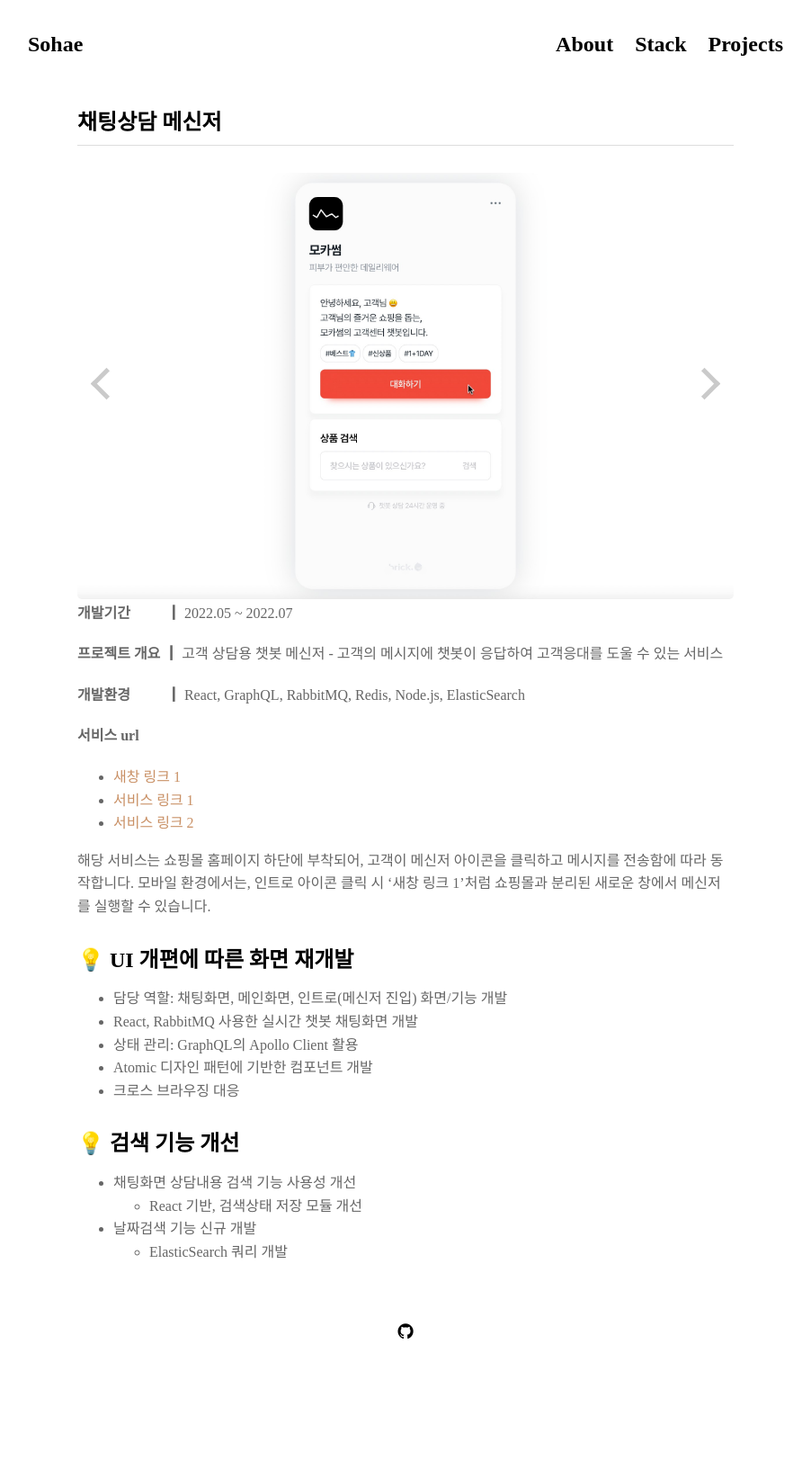
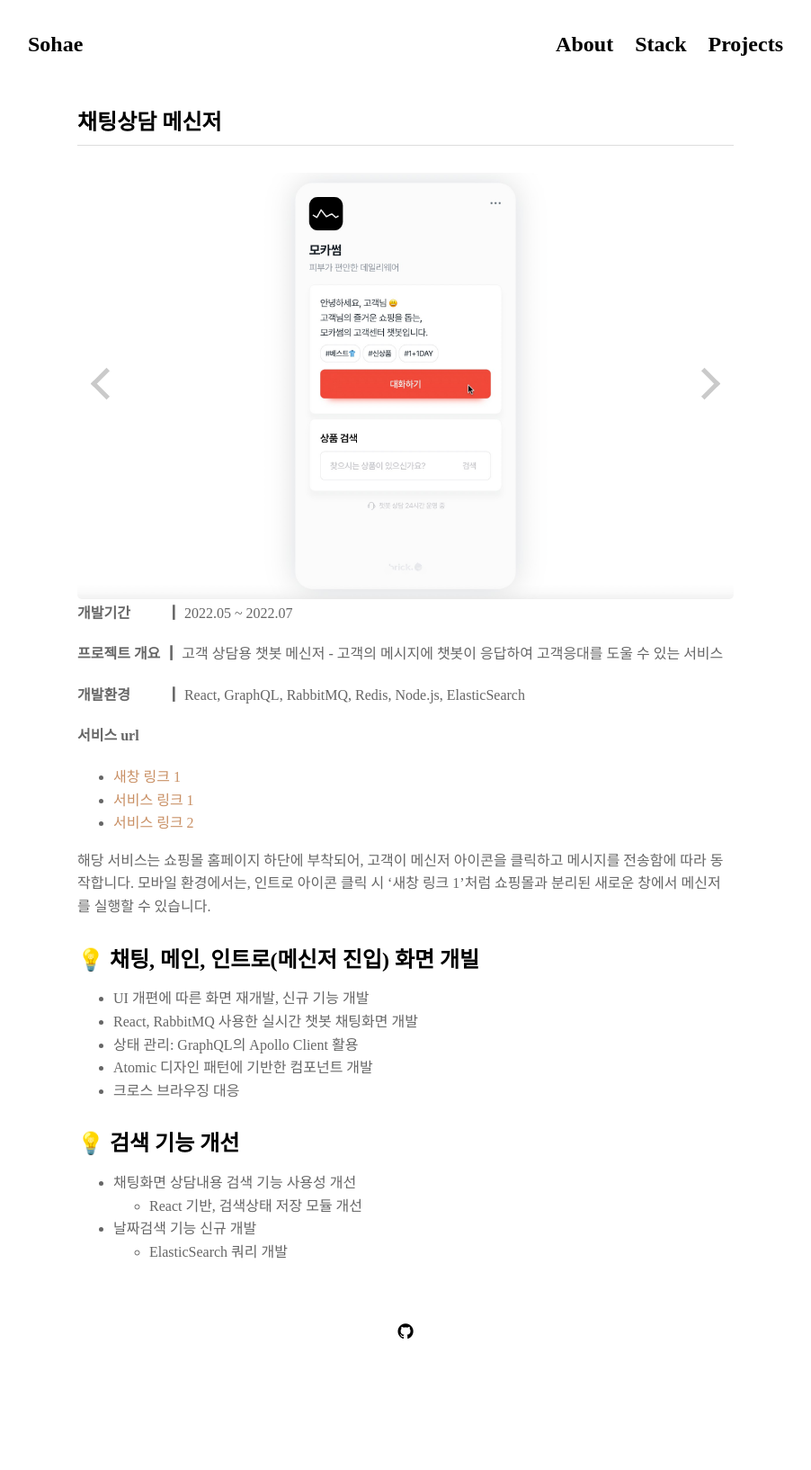
Before and after one commit to Dayook/dayook.github.io, a Jekyll site: the page built from projects/proj-4.md, in a window 1280 px wide. Shown: the whole page at 90% size, without its empty margins (189-1091 px from the left). Built offline with Jekyll 4.4.1, drawn with Linux system fonts in a browser that asks for light colours; nearby versions of some CDN libraries; some web fonts are replaced.

Commit message:
update brick project

```diff
--- a/projects/proj-4.md
+++ b/projects/proj-4.md
@@ -22,10 +22,9 @@ title: "채팅상담 메신저"
 모바일 환경에서는, 인트로 아이콘 클릭 시 '새창 링크 1'처럼  쇼핑몰과 분리된 새로운 창에서 메신저를 실행할 수 있습니다.
 
 
-#### 💡 UI 개편에 따른 화면 재개발
+#### 💡 채팅, 메인, 인트로(메신저 진입) 화면 개빌
 
-- 담당 역할:
-채팅화면, 메인화면, 인트로(메신저 진입) 화면/기능 개발
+- UI 개편에 따른 화면 재개발, 신규 기능 개발
 - React, RabbitMQ 사용한 실시간 챗봇 채팅화면 개발
 - 상태 관리: GraphQL의 Apollo Client 활용
 - Atomic 디자인 패턴에 기반한 컴포넌트 개발
```
Also changed, not shown: projects/proj-5.md (+3 -3 lines).
